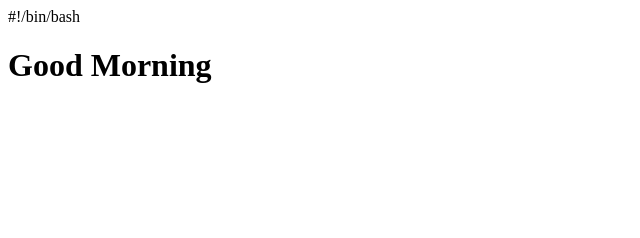
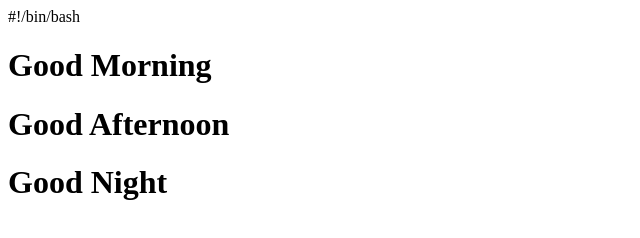
Before and after one commit to mynampujitha/My-Project, a plain HTML site: page index.html in a window 1280 px wide. Shown: the whole page, without its empty margins (0-640 px from the left). Drawn offline with Linux system fonts and the light colour scheme.

Commit message:
This is my ignore

```diff
--- a/index.html
+++ b/index.html
@@ -1,2 +1,4 @@
 #!/bin/bash
 <h1> Good Morning <h1>
+<h1> Good Afternoon <h1>
+<h1> Good Night <h1>
```
Also changed, not shown: 3 other files.
